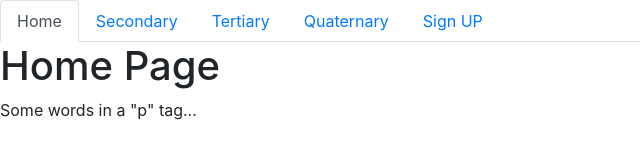
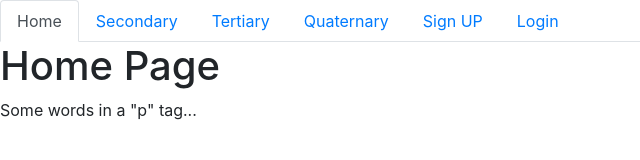
Before and after one commit to cswitzer85/project3, a React (Create React App) app in the folder client/: page / in a window 1280 px wide. Shown: the top 160 px of the page, without its empty margins (0-640 px from the left). Built offline with nearby package versions, Linux system fonts and the light colour scheme.

Commit message:
adde login form to page like as a tab

```diff
--- a/client/src/components/MainContainer.js
+++ b/client/src/components/MainContainer.js
@@ -4,7 +4,8 @@ import Home from "./pages/Home";
 import Secondary from "./pages/Secondary";
 import Tertiary from "./pages/ Tertiary";
 import Quaternary from "./pages/Quaternary";
-import SignupForm from "./pages/SignupForm"
+import SignupForm from "./pages/SignupForm";
+import LoginForm from "./pages/LoginForm";
 
 class MainContentContainer extends Component {
   state = {
@@ -26,6 +27,8 @@ class MainContentContainer extends Component {
       return <Quaternary />;
     } else if (this.state.currentPage === "SignupForm") {
       return <SignupForm />
+    } else if (this.state.currentPage === "LoginForm") {
+        return <LoginForm />
     } else {
       return <Home />;
     }
--- a/client/src/components/NavTabs.js
+++ b/client/src/components/NavTabs.js
@@ -48,6 +48,15 @@ function NavTabs(props) {
           Sign UP
         </a>
       </li>
+      <li className="nav-item">
+        <a
+          href="#LoginForm"
+          onClick={() => props.handlePageChange("LoginForm")}
+          className={props.currentPage === "LoginForm" ? "nav-link active" : "nav-link"}
+        >
+          Login
+        </a>
+      </li>
     </ul>
   );
 }
--- a/client/src/components/pages/LoginForm.js
+++ b/client/src/components/pages/LoginForm.js
@@ -1,7 +1,7 @@
 import React, { Component } from 'react'
-import { login } from './UserFunctions'
+// import { login } from './UserFunctions'
 
-class Login extends Component {
+class LoginForm extends Component {
     constructor() {
         super()
         this.state = {
@@ -25,7 +25,7 @@ class Login extends Component {
             password: this.state.password
         }
 
-        login(user).then(res => {
+        LoginForm(user).then(res => {
             if (!res.error) {
                 this.props.history.push(`/profile`)
             }
@@ -75,4 +75,4 @@ class Login extends Component {
     }
 }
 
-export default Login
+export default LoginForm
```
